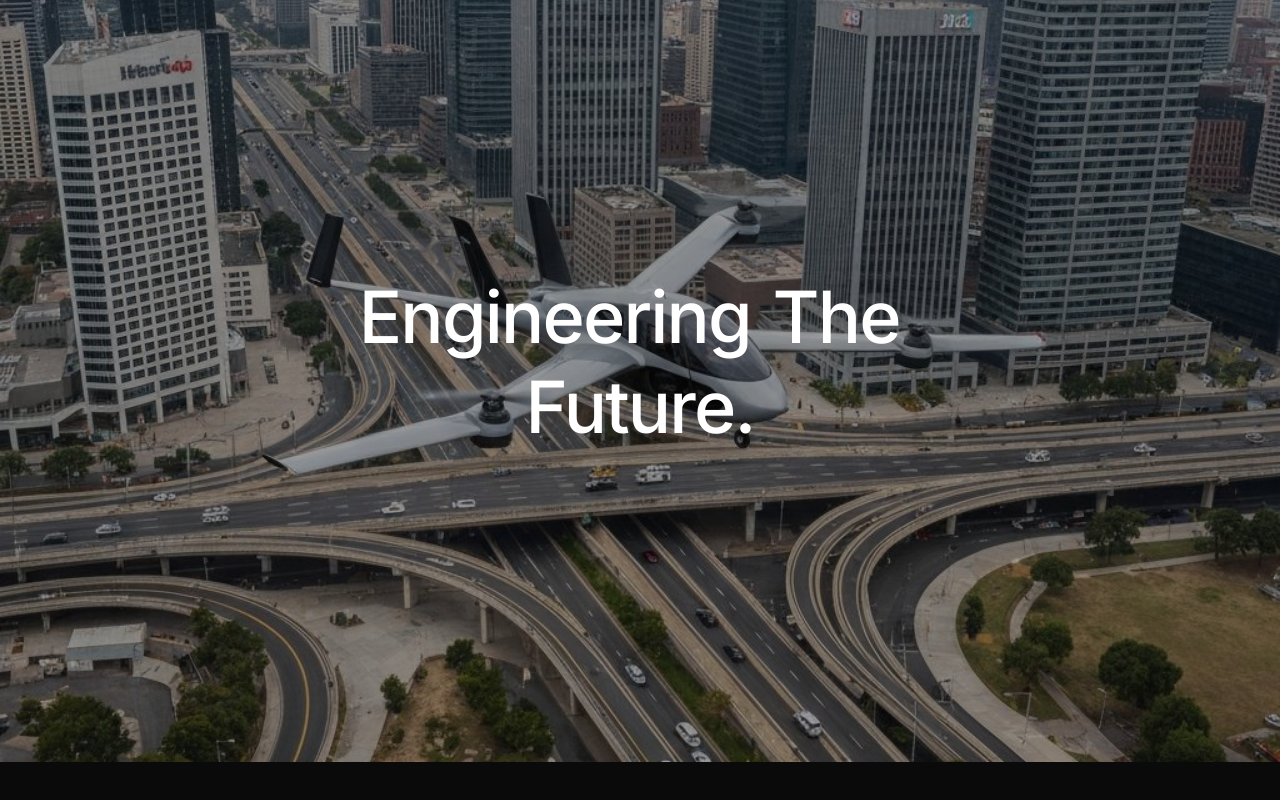
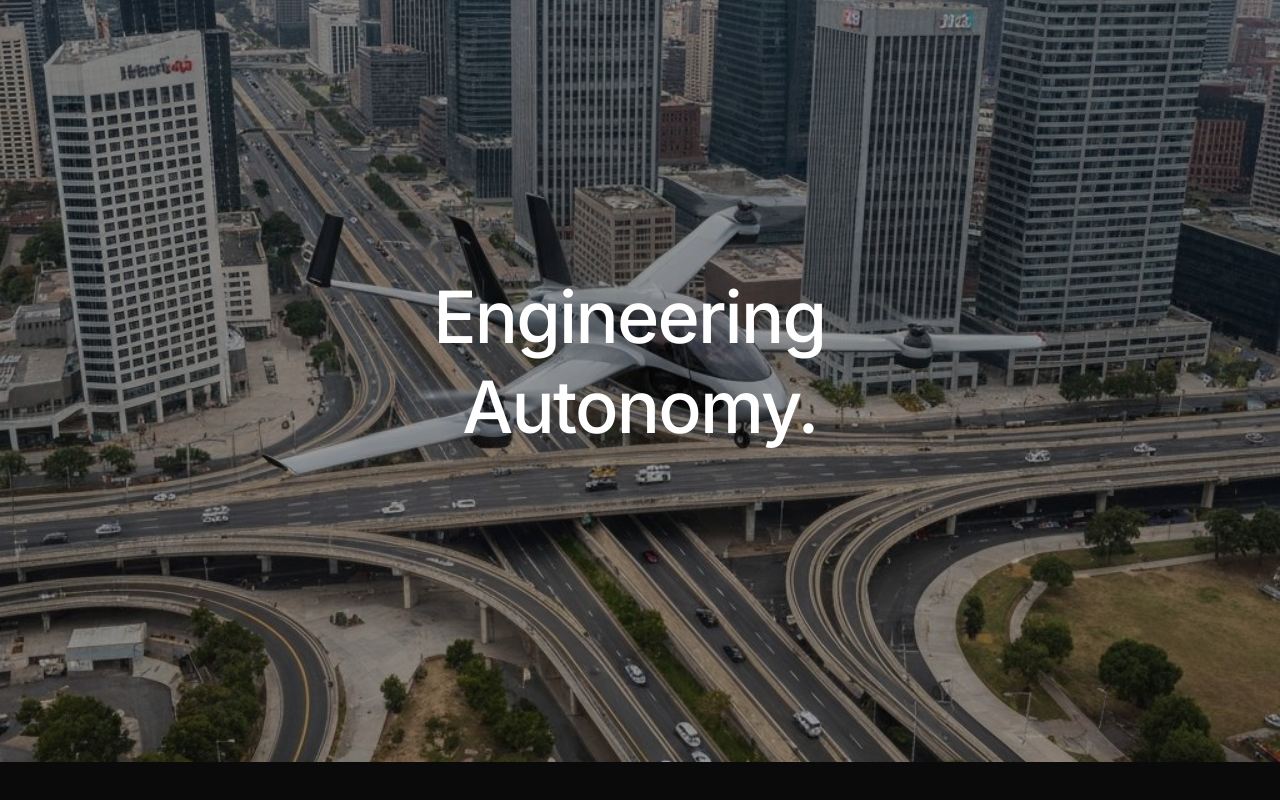
Before and after one commit to Jackie-lab-maker/v0-evasion-ecommerce-template, a Next.js app: page / in a window 1280 px wide. Shown: the part 6194-6994 px from the top of the page. Built offline with nearby package versions, Linux system fonts and the light colour scheme.

Commit message:
feat: update tech section title to "Engineering Autonomy"\n\nAdjust title format and spacing, remove extra line break.

```diff
--- a/components/sections/technology-section.tsx
+++ b/components/sections/technology-section.tsx
@@ -210,7 +210,7 @@ export function TechnologySection() {
                 className="absolute inset-0 flex flex-col items-center justify-center px-6 text-center"
               >
                 <h2 className="max-w-3xl font-medium leading-tight tracking-tight text-white md:text-5xl lg:text-7xl text-5xl">
-                  {["Engineering", "The", "Future."].map((word, index) => {
+                  {["Engineering", "Autonomy."].map((word, index) => {
                     // Each word fades out sequentially based on scrollProgress
                     const wordFadeStart = index * 0.07; // Intelligence: 0, Meets: 0.07, Speed: 0.14
                     const wordFadeEnd = wordFadeStart + 0.07;
@@ -226,11 +226,10 @@ export function TechnologySection() {
                           opacity: wordOpacity,
                           filter: `blur(${wordBlur}px)`,
                           transition: 'opacity 0.1s linear, filter 0.1s linear',
-                          marginRight: index < 2 ? '0.3em' : '0',
+                          marginRight: index < 1 ? '0.3em' : '0',
                         }}
                       >
                         {word}
-                        {index === 1 && <br />}
                       </span>
                     );
                   })}
```
